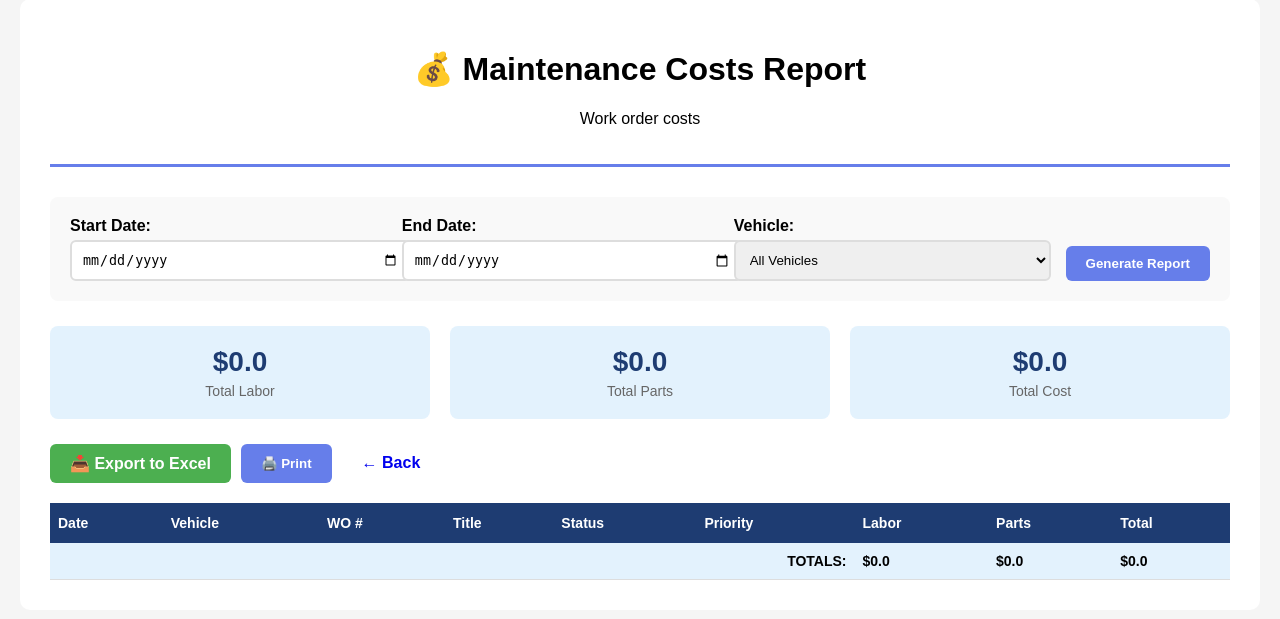
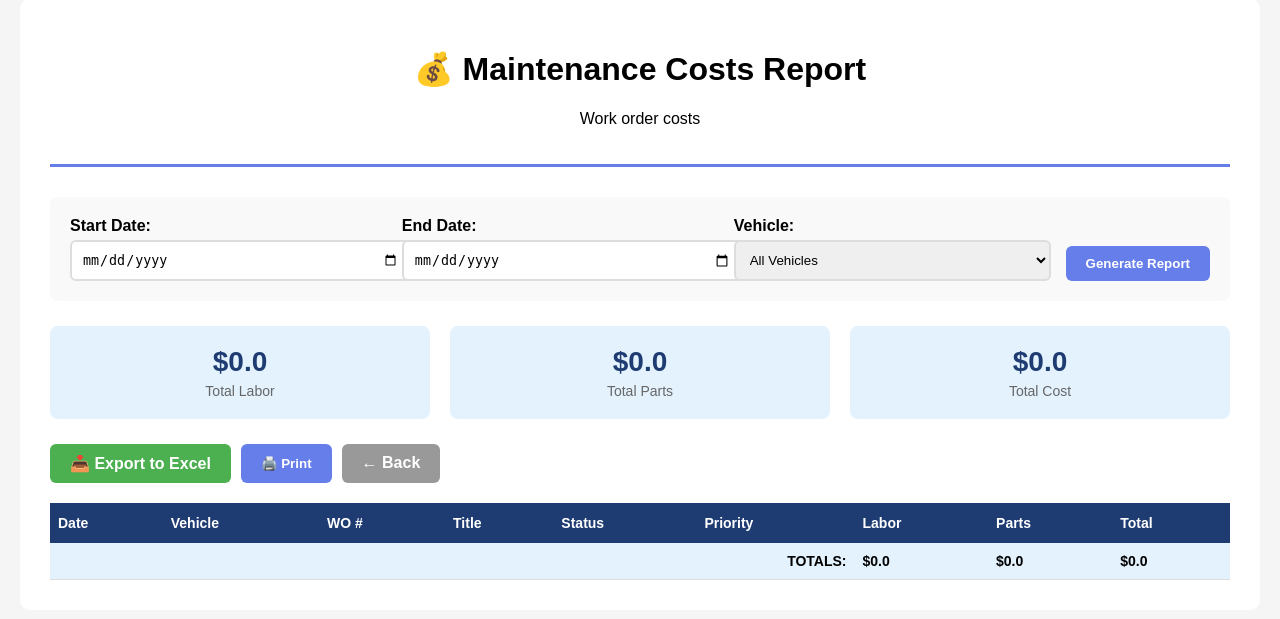
Before and after one commit to mbyrdLCS/Fire-Department-Management-System, a Flask app: page /reports/maintenance-costs in a window 1280 px wide. Shown: the part 21-640 px from the top of the page. Run offline with Flask 2, Linux system fonts and the light colour scheme; data that the repository does not hold is empty; parts of the project's set-up code (start-up, migrations or seed data) failed here and were passed over.

Commit message:
Style back button on maintenance costs report to be more visible
- Added gray background to .btn class so back button appears as a button
- Makes back button consistent with Export and Print buttons
- Improves visibility and user experience

```diff
--- a/flask_app/templates/report_maintenance_costs.html
+++ b/flask_app/templates/report_maintenance_costs.html
@@ -10,7 +10,7 @@
         .filter-group { flex: 1; min-width: 180px; }
         .filter-group label { display: block; font-weight: 600; margin-bottom: 5px; }
         .filter-group input, .filter-group select { width: 100%; padding: 10px; border: 2px solid #ddd; border-radius: 6px; }
-        .btn { padding: 10px 20px; border: none; border-radius: 6px; font-weight: 600; cursor: pointer; text-decoration: none; display: inline-block; }
+        .btn { padding: 10px 20px; border: none; border-radius: 6px; font-weight: 600; cursor: pointer; text-decoration: none; display: inline-block; background: #999; color: white; }
         .btn-primary { background: #667eea; color: white; }
         .btn-success { background: #4CAF50; color: white; }
         .actions { margin-bottom: 20px; display: flex; gap: 10px; }
```
